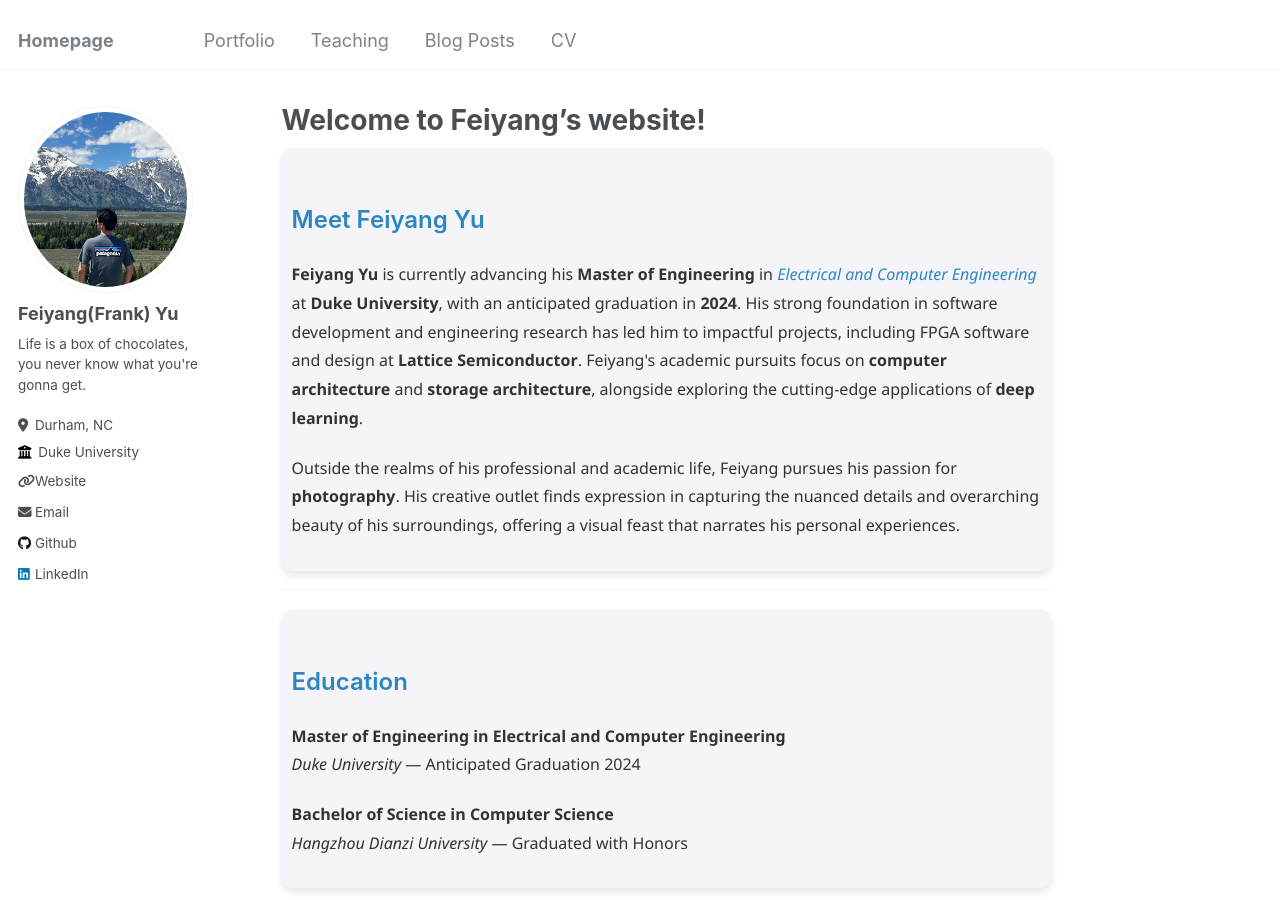
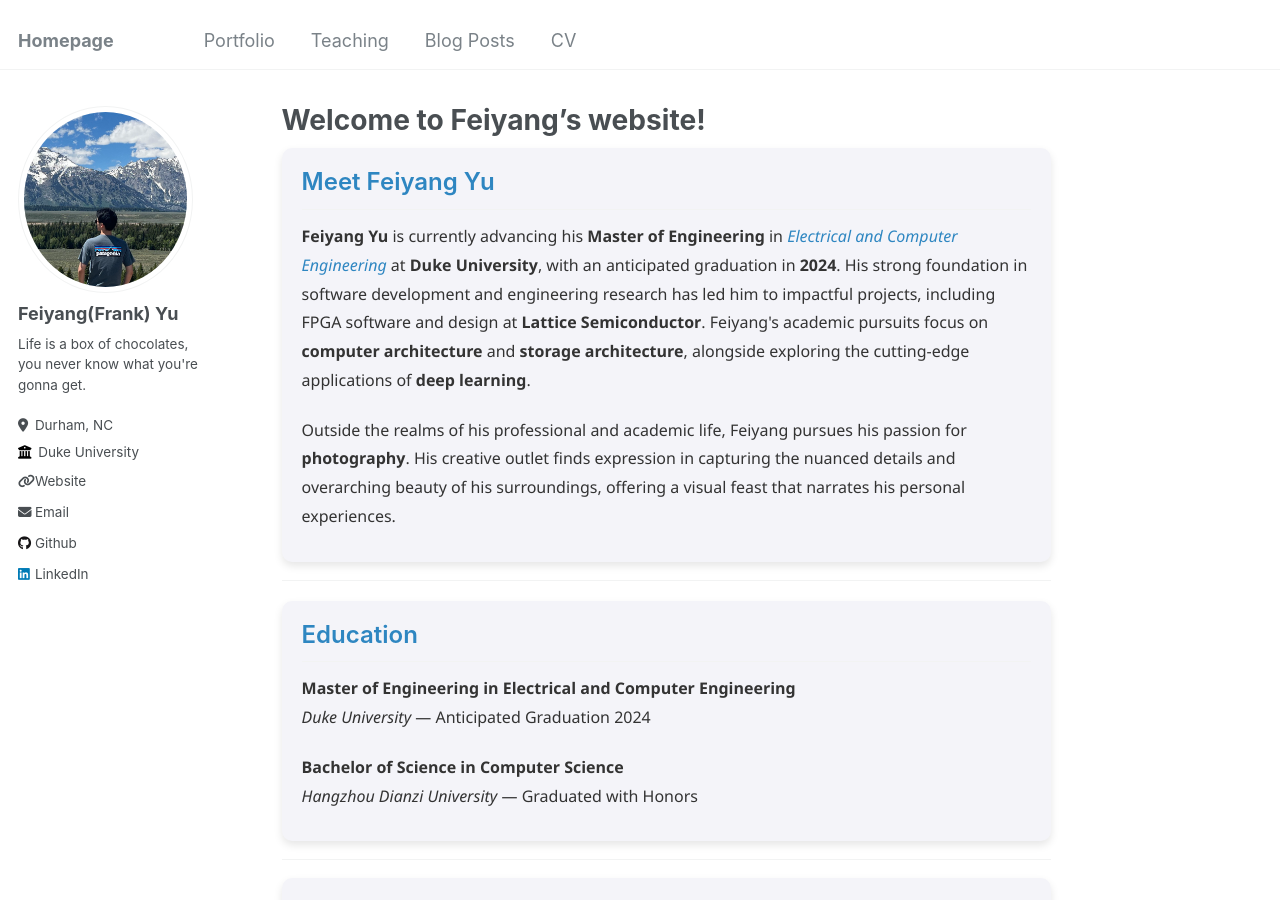
Before and after one commit to Gofeiyang/Gofeiyang.github.io, a Jekyll site: the page built from _pages/about.md, in a window 1280 px wide and 900 px high. Built offline with Jekyll 4.4.1, drawn with Linux system fonts in a browser that asks for light colours.

Commit message:
change style

```diff
--- a/_pages/about.md
+++ b/_pages/about.md
@@ -7,8 +7,8 @@ redirect_from:
   - /about.html
 ---
 
-<div style="font-family: 'Segoe UI', Tahoma, Geneva, Verdana, sans-serif; background-color: #f4f4f9; padding: 10px; border-radius: 10px; box-shadow: 0 4px 8px rgba(0,0,0,0.1);">
-    <h2 style="color: #2E86C1; font-size: 24px; font-weight: 600;">Meet Feiyang Yu</h2>
+<div style="font-family: 'Segoe UI', Tahoma, Geneva, Verdana, sans-serif; background-color: #f4f4f9; padding: 10px 20px; border-radius: 10px; box-shadow: 0 4px 8px rgba(0,0,0,0.1);">
+    <h2 style="color: #2E86C1; font-size: 24px; font-weight: 600; margin-top: 10px;">Meet Feiyang Yu</h2>
     <p style="font-size: 16px; line-height: 1.8; color: #333;">
         <strong style="color: #333; font-weight: 700;">Feiyang Yu</strong> is currently advancing his <strong style="font-weight: 700;">Master of Engineering</strong> in <em style="color: #2E86C1;">Electrical and Computer Engineering</em> at <strong>Duke University</strong>, with an anticipated graduation in <strong>2024</strong>. His strong foundation in software development and engineering research has led him to impactful projects, including FPGA software and design at <strong>Lattice Semiconductor</strong>. Feiyang's academic pursuits focus on <strong>computer architecture</strong> and <strong>storage architecture</strong>, alongside exploring the cutting-edge applications of <strong>deep learning</strong>.
     </p>
@@ -19,8 +19,8 @@ redirect_from:
 
 <hr>
 
-<div style="font-family: 'Segoe UI', Tahoma, Geneva, Verdana, sans-serif; background-color: #f4f4f9; padding: 10px; border-radius: 10px; box-shadow: 0 4px 8px rgba(0,0,0,0.1); margin-top: 20px;">
-    <h2 style="color: #2E86C1; font-size: 24px; font-weight: 600;">Education</h2>
+<div style="font-family: 'Segoe UI', Tahoma, Geneva, Verdana, sans-serif; background-color: #f4f4f9; padding: 10px 20px; border-radius: 10px; box-shadow: 0 4px 8px rgba(0,0,0,0.1); margin-top: 20px;">
+    <h2 style="color: #2E86C1; font-size: 24px; font-weight: 600; margin-top: 10px;">Education</h2>
     <p style="font-size: 16px; line-height: 1.8; color: #333;">
         <strong>Master of Engineering in Electrical and Computer Engineering</strong><br>
         <em>Duke University</em> — Anticipated Graduation 2024
@@ -33,8 +33,8 @@ redirect_from:
 
 <hr>
 
-<div style="font-family: 'Segoe UI', Tahoma, Geneva, Verdana, sans-serif; background-color: #f4f4f9; padding: 10px; border-radius: 10px; box-shadow: 0 4px 8px rgba(0,0,0,0.1); display: flex; flex-direction: column; align-items: flex-start;">
-    <h2 style="color: #2E86C1; font-size: 24px; font-weight: 600;">Professional Experience</h2>
+<div style="font-family: 'Segoe UI', Tahoma, Geneva, Verdana, sans-serif; background-color: #f4f4f9; padding: 10px 20px; border-radius: 10px; box-shadow: 0 4px 8px rgba(0,0,0,0.1); display: flex; flex-direction: column; align-items: flex-start;">
+    <h2 style="color: #2E86C1; font-size: 24px; font-weight: 600; margin-top: 10px;">Professional Experience</h2>
 
     <div style="display: flex; align-items: flex-start; margin-top: 20px; width: 100%;">
         <div style="flex-grow: 1;">
@@ -50,7 +50,7 @@ redirect_from:
     <div style="display: flex; align-items: flex-start; margin-top: 20px; width: 100%;">
         <div style="flex-grow: 1;">
             <h3 style="margin: 0; color: #333; font-size: 20px; font-weight: 700;">Zhejiang Yiliu Network Technology Co.</h3>
-            <p style="font-size: 16px; color: #555; margin: 2px 0;">Software Engineer</p>
+            <p style="font-size: 18px; color: #555; margin: 2px 0;">Software Engineer</p>
             <p style="font-size: 16px; color: #666;">As a dedicated Software Engineer, I manage a localized community <a href="https://www.ph66.com" style="color: #2E86C1; text-decoration: none;">portal</a> that serves over 260,000 users, providing them with timely news and targeted advertising. My role encompasses the development, optimization, and maintenance of the platform, ensuring high performance and reliability. Additionally, I have been actively involved in a license plate recognition project, enhancing the technology's accuracy and reliability.</p>
         </div>
         <img src="images/ph66.jpg" alt="Yiliu Tech Logo" style="width: 100px; margin-left: 20px;">
```
